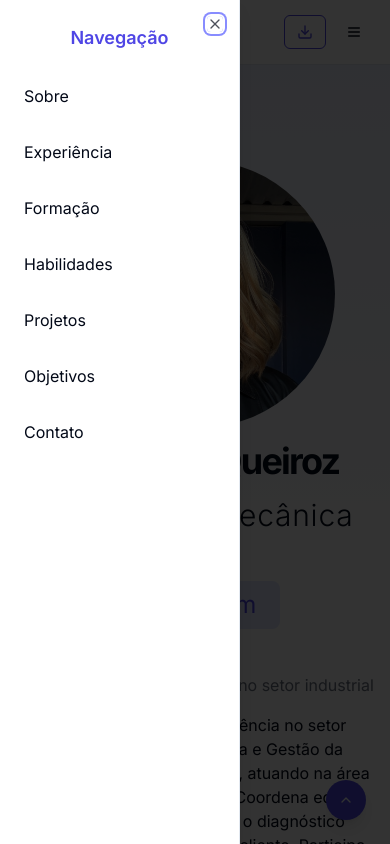
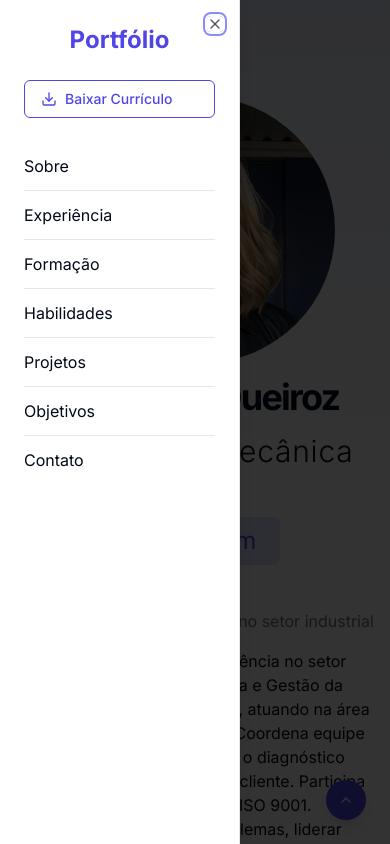
Before and after one commit to sqpaloma/portfolio, a Next.js app: page / in a window 390 px wide. Both pictures are taken after a click on the button "Menu". Shown: the top 844 px of the page. Built offline with nearby package versions, Linux system fonts and the light colour scheme.

Commit message:
Implement responsive sidebar navigation in Header component: add state management for menu visibility, enhance layout with conditional rendering, and maintain consistent styling for resume download links.

```diff
--- a/components/header.tsx
+++ b/components/header.tsx
@@ -1,3 +1,6 @@
+"use client";
+
+import { useState } from "react";
 import { Download, Menu } from "lucide-react";
 import Link from "next/link";
 import { Button } from "@/components/ui/button";
@@ -20,13 +23,71 @@ const menuItems = [
 ];
 
 export function Header() {
+  const [isOpen, setIsOpen] = useState(false);
+
   return (
     <header className="sticky top-0 z-50 w-full border-b bg-white/95 backdrop-blur supports-[backdrop-filter]:bg-white/60">
+      {/* Se a sidebar não estiver aberta, mostra a navbar */}
+      {!isOpen && (
         <div className="container mx-auto flex h-16 items-center justify-between px-4">
-        <Link href="/" className="font-bold text-indigo-600">
+          <div className="flex items-center gap-2">
+            {/* Botão Menu antes do título */}
+            <Sheet open={isOpen} onOpenChange={setIsOpen}>
+              <SheetTrigger asChild>
+                <Button variant="ghost" size="icon">
+                  <Menu className="h-6 w-6" />
+                  <span className="sr-only">Menu</span>
+                </Button>
+              </SheetTrigger>
+
+              {/* Sidebar */}
+              <SheetContent side="left" className="w-[240px] sm:w-[300px]">
+                <SheetHeader>
+                  <SheetTitle className="text-indigo-600 text-2xl font-bold">
+                    Portfólio
+                  </SheetTitle>
+                </SheetHeader>
+
+                {/* Botão de Baixar Currículo */}
+                <div className="mt-6 mb-4">
+                  <a
+                    href="/curriculo.pdf"
+                    download
+                    target="_blank"
+                    rel="noopener noreferrer"
+                    className="flex items-center gap-2 rounded-md border border-indigo-600 px-4 py-2 text-sm font-medium text-indigo-600 hover:bg-indigo-50"
+                  >
+                    <Download className="h-4 w-4" />
+                    Baixar Currículo
+                  </a>
+                </div>
+
+                {/* Navegação com linha separadora */}
+                <nav className="flex flex-col mt-6">
+                  {menuItems.map(({ href, label }, index) => (
+                    <Link
+                      key={href}
+                      href={href}
+                      className={`py-3 text-base hover:text-indigo-600 transition-colors ${
+                        index !== menuItems.length - 1
+                          ? "border-b border-gray-200"
+                          : ""
+                      }`}
+                    >
+                      {label}
+                    </Link>
+                  ))}
+                </nav>
+              </SheetContent>
+            </Sheet>
+
+            {/* Título Portfólio */}
+            <Link href="/" className="font-bold text-indigo-600 text-2xl">
               Portfólio
             </Link>
+          </div>
 
+          {/* Botão de Baixar Currículo */}
           <div className="flex items-center space-x-2">
             <a
               href="/curriculo.pdf"
@@ -49,26 +110,45 @@ export function Header() {
               <Download className="h-4 w-4" />
               <span className="sr-only">Baixar Currículo</span>
             </a>
+          </div>
+        </div>
+      )}
 
-          <Sheet>
-            <SheetTrigger asChild>
-              <Button variant="ghost" size="icon" className="md:hidden">
-                <Menu className="h-6 w-6" />
-                <span className="sr-only">Menu</span>
-              </Button>
-            </SheetTrigger>
-
+      {/* Se o menu lateral estiver aberto, mostra só a sidebar */}
+      {isOpen && (
+        <Sheet open={isOpen} onOpenChange={setIsOpen}>
           <SheetContent side="left" className="w-[240px] sm:w-[300px]">
             <SheetHeader>
-                <SheetTitle className="text-indigo-600">Navegação</SheetTitle>
+              <SheetTitle className="text-indigo-600 text-2xl font-bold">
+                Portfólio
+              </SheetTitle>
             </SheetHeader>
 
-              <nav className="flex flex-col space-y-4 mt-6">
-                {menuItems.map(({ href, label }) => (
+            {/* Botão de Baixar Currículo */}
+            <div className="mt-6 mb-4">
+              <a
+                href="/curriculo.pdf"
+                download
+                target="_blank"
+                rel="noopener noreferrer"
+                className="flex items-center gap-2 rounded-md border border-indigo-600 px-4 py-2 text-sm font-medium text-indigo-600 hover:bg-indigo-50"
+              >
+                <Download className="h-4 w-4" />
+                Baixar Currículo
+              </a>
+            </div>
+
+            {/* Navegação com linha separadora */}
+            <nav className="flex flex-col mt-6">
+              {menuItems.map(({ href, label }, index) => (
                 <Link
                   key={href}
                   href={href}
-                    className="py-2 text-base hover:text-indigo-600 transition-colors"
+                  className={`py-3 text-base hover:text-indigo-600 transition-colors ${
+                    index !== menuItems.length - 1
+                      ? "border-b border-gray-200"
+                      : ""
+                  }`}
                 >
                   {label}
                 </Link>
@@ -76,8 +156,7 @@ export function Header() {
             </nav>
           </SheetContent>
         </Sheet>
-        </div>
-      </div>
+      )}
     </header>
   );
 }
```
Lines whose indentation alone changed are shown as unchanged.
